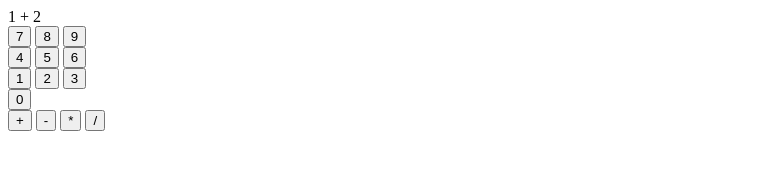
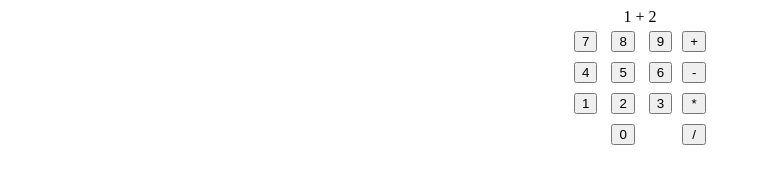
Before and after one commit to a-krenz/calculator, a plain HTML site: page index.html in a window 1280 px wide. Shown: the whole page, without its empty margins (0-761 px from the left). Drawn offline with Linux system fonts and the light colour scheme.

Commit message:
feat: add basic calculator layout

```diff
--- a/index.html
+++ b/index.html
@@ -11,6 +11,8 @@
 
 <body>
     <div id="display">1 + 2</div>
+    <div id="calculator">
+
         <div id="numpad">
             <div class="row">
                 <button class="num 7">7</button>
@@ -30,13 +32,18 @@
             <div class="row">
                 <button class="num 0">0</button>
             </div>
+
+        </div>
+
         <div id="operators">
             <button class="op add">+</button>
             <button class="op sub">-</button>
             <button class="op mul">*</button>
             <button class="op div">/</button>
         </div>
+
     </div>
+
 </body>
 
 </html>
--- a/style.css
+++ b/style.css
@@ -0,0 +1,19 @@
+body {
+    text-align: center;
+}
+
+button {
+    margin: 5px;
+}
+
+#calculator,
+#row {
+    display: flex;
+    justify-content: center;
+}
+
+#operators,
+#numpad {
+    display: flex;
+    flex-direction: column;
+}
```
Lines whose indentation alone changed are shown as unchanged.
